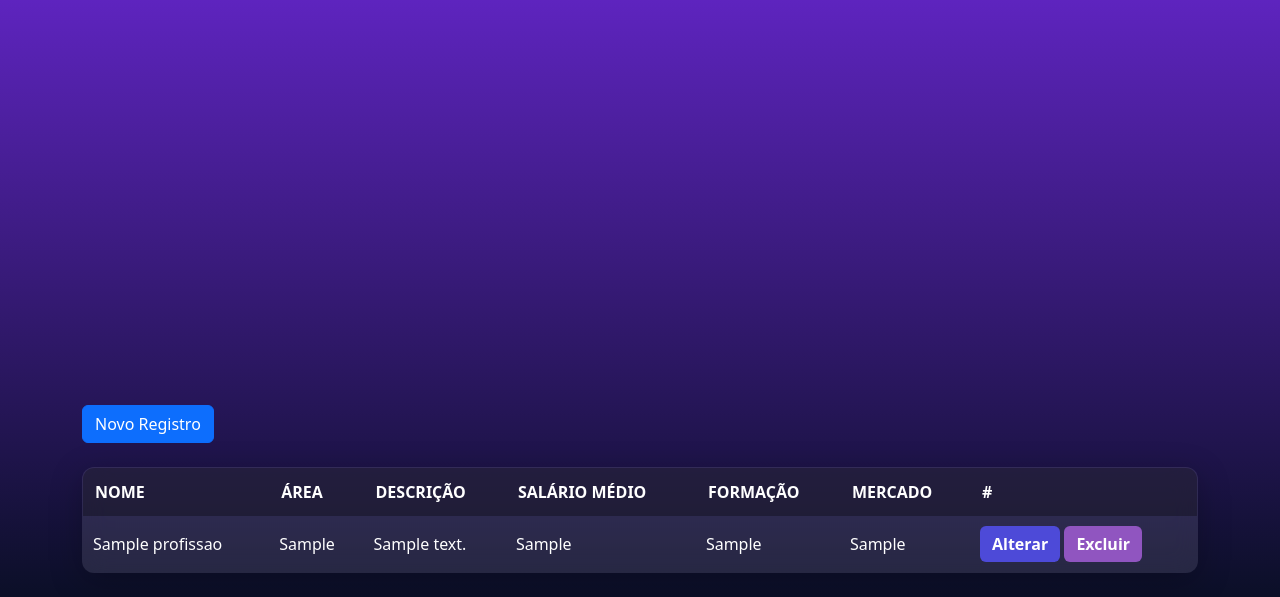
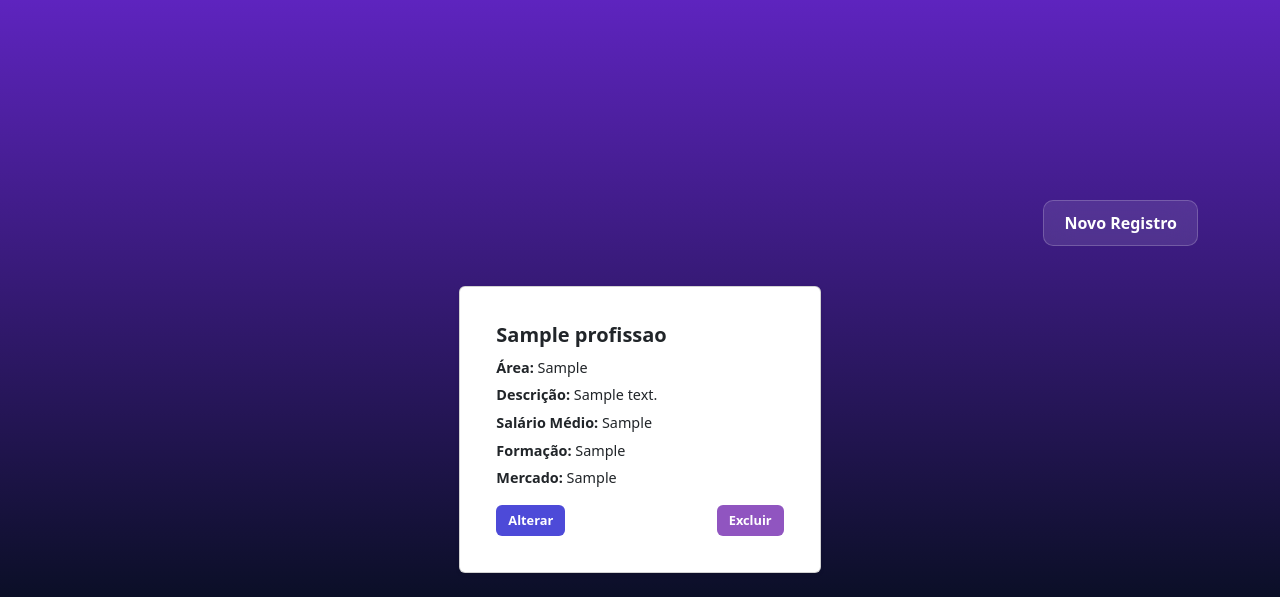
Before and after one commit to Isabelle-12/ProfissiON, a PHP site: page /html/profissao.html in a window 1280 px wide. Shown: the part 203-800 px from the top of the page. Run offline with PHP 8.4, Linux system fonts and the light colour scheme; tables that the repository leaves empty hold one stand-in row (values such as "Sample post").

Commit message:
feat: complete profession cards page with CRUD functionality (read, update, create, delete)

```diff
--- a/codigo_bd.sql
+++ b/codigo_bd.sql
@@ -447,3 +447,8 @@
   FOREIGN KEY (id_favorito) REFERENCES favorito(id_favorito),
   FOREIGN KEY (id_conteudo) REFERENCES conteudo(id_conteudo)
 );
+
+ALTER TABLE profissao MODIFY id_subcategoria_profissao INT NULL;
+ALTER TABLE profissao MODIFY id_requisitos_experiencia INT NULL;
+ALTER TABLE profissao MODIFY id_perspectivas_futuras INT NULL;
+ALTER TABLE profissao MODIFY id_nivel_de_formacao INT NULL;
--- a/css/profissao.css
+++ b/css/profissao.css
@@ -6,101 +6,121 @@
     flex-direction: column;
     justify-content: space-between;
     overflow-x: hidden;
+    font-family: 'Segoe UI', sans-serif;
 }
 
 /* === NAVBAR === */
+.navbar button {
+    display: flex;
+    background-color: transparent;
+    color: white;
+    border: none;
+    padding: 8px 18px;
+    margin: 3px;
+    font-weight: 600;
+    cursor: pointer;
+    transition: all 0.3s ease;
+    gap: 10px;
+}
 
-.card{
+.navbar button:hover {
+    color: #0b0f27;
+    transform: scale(1.05);
+}
+
+.navbar button:focus {
+    outline: none;
+    box-shadow: none;
+}
+
+/* === CARDS GLASSMORPHISM === */
+.card {
     background: rgba(255, 255, 255, 0.1);
     backdrop-filter: blur(15px);
     -webkit-backdrop-filter: blur(15px);
     border: 1px solid rgba(255, 255, 255, 0.2);
     box-shadow: 0 8px 32px rgba(0, 0, 0, 0.25);
     color: #fff;
+    border-radius: 12px;
+    padding: 20px;
+    transition: transform 0.3s ease, box-shadow 0.3s ease;
 }
 
-.navbar button {
-    display: flex;
-    background-color: transparent;
-    /* fundo transparente */
-    color: white;
-    /* cor do texto */
-    border: none;
-    /* sem borda */
-    padding: 8px 18px;
-    margin: 3px;
-    font-weight: 600;
-    cursor: pointer;
-    transition: all 0.3s ease;
-    gap: 10px;
-
+.card:hover {
+    transform: translateY(-5px);
+    box-shadow: 0 12px 40px rgba(0, 0, 0, 0.4);
 }
 
-/* Efeito hover */
-.navbar button:hover {
-    color: #0b0f27;
-    transform: scale(1.05);
-    /* leve aumento */
+/* Botão Novo Registro */
+/* Container do botão */
+#lista-container {
+    display: flex;
+    justify-content: flex-end; /* alinha o botão à direita */
+    margin-bottom: 20px;
 }
 
-/* Remove o estilo padrão do botão */
-.navbar button:focus {
-    outline: none;
-    box-shadow: none;
+/* Botão Novo Registro */
+#novo {
+    background: rgba(255, 255, 255, 0.1);
+    backdrop-filter: blur(15px);
+    -webkit-backdrop-filter: blur(15px);
+    border: 1px solid rgba(255, 255, 255, 0.2);
+    color: #fff;
+    padding: 10px 20px;
+    font-weight: 600;
+    border-radius: 10px;
+    cursor: pointer;
+    transition: transform 0.3s ease, box-shadow 0.3s ease;
 }
-/* === TABELA ESTILO GLASSMORPHISM === */
-.tabela-profissao {
-    width: 100%;
-    border-collapse: collapse;
-    border-radius: 12px;
-    overflow: hidden;
+
+#novo:hover {
+    transform: scale(1.05);
+    box-shadow: 0 8px 20px rgba(0, 0, 0, 0.35);
+}
+
+/* Container de cards */
+#lista .row {
+    display: flex;
+    flex-wrap: wrap;
+    gap: 20px;
     margin-top: 20px;
 
-    /* mesmo estilo do .card */
-    background: rgba(255, 255, 255, 0.1);
-    backdrop-filter: blur(12px);
-    -webkit-backdrop-filter: blur(12px);
-    border: 1px solid rgba(255, 255, 255, 0.25);
-    box-shadow: 0 8px 32px rgba(0, 0, 0, 0.25);
-    color: #fff;
+    /* centralizar os cards horizontalmente */
+    justify-content: center;
 }
 
-.tabela-profissao th {
-    background: rgba(0, 0, 0, 0.3);
-    padding: 12px;
-    text-transform: uppercase;
+/* Card content text */
+.card h5 {
+    font-weight: 700;
+    margin-bottom: 10px;
 }
 
-.tabela-profissao td {
-    padding: 10px;
+.card p {
+    font-size: 0.9rem;
+    margin-bottom: 6px;
 }
 
-.tabela-profissao tbody tr:hover {
-    background: rgba(255, 255, 255, 0.15);
-    cursor: pointer;
-    transition: 0.2s;
+/* Botões dentro do card */
+.card .btn {
+    font-size: 0.8rem;
+    padding: 6px 12px;
+    border-radius: 6px;
+    font-weight: bold;
+    transition: transform 0.3s ease;
 }
 
-/* Botões da tabela */
-.btn-acao {
-    padding: 6px 12px;
-    border-radius: 6px;
+.card .btn-primary {
+    background: #4d4ad8;
+    color: #fff;
     border: none;
-    cursor: pointer;
-    transition: 0.3s;
-    font-weight: bold;
 }
 
-.btn-alterar {
-    background: #4d4ad8;
-    color: #ffffff;
+.card .btn-danger {
+    background: #9055c0;
+    color: #fff;
+    border: none;
 }
 
-.btn-excluir {
-    background: #9055c0;
-    color: #fff;
-}
-
-.btn-acao:hover {
+.card .btn:hover {
     transform: scale(1.05);
 }
--- a/html/profissao.html
+++ b/html/profissao.html
@@ -33,9 +33,12 @@
     </nav>
 
     <div class="container my-4">
-        <button id="novo" class="btn btn-primary">Novo Registro</button>
+        <div id="lista-container">
+            <button id="novo" class="btn btn-primary">Novo Registro</button>
+        </div>
         <div id="lista" class="mt-4"></div>
     </div>
+
 
     <script src="../js/valida_sessao.js"></script>
     <script src="../js/profissao_lista.js"></script>
--- a/html/profissao_novo.html
+++ b/html/profissao_novo.html
@@ -4,7 +4,6 @@
     <meta charset="UTF-8">
     <meta name="viewport" content="width=device-width, initial-scale=1.0">
     <title>Cadastro de Profissões</title>
-
     <link rel="stylesheet" href="../css/profissao.css">
     <link href="https://cdn.jsdelivr.net/npm/bootstrap@5.3.3/dist/css/bootstrap.min.css" rel="stylesheet">
 </head>
--- a/js/profissao_lista.js
+++ b/js/profissao_lista.js
@@ -23,45 +23,34 @@
     const resposta = await retorno.json();
 
     if(resposta.status == "ok"){
-        preencherTabela(resposta.data);
+        preencherCards(resposta.data);
     }
 }
 
-function preencherTabela(tabela){
-    var html = `
-        <table class="tabela-profissao">
-            <thead>
-                <tr>
-                    <th> Nome </th>
-                    <th> Área </th>
-                    <th> Descrição </th>
-                    <th> Salário Médio </th>
-                    <th> Formação </th>
-                    <th> Mercado </th>
-                    <th> # </th>
-                </tr>
-            </thead>
-            <tbody>`;
+function preencherCards(lista){
+    let html = '<div class="row g-3">';
 
-    for(var i = 0; i < tabela.length; i++){
+    lista.forEach(item => {
         html += `
-            <tr>
-                <td>${tabela[i].nome_profissao}</td>
-                <td>${tabela[i].area}</td>
-                <td>${tabela[i].descricao}</td>
-                <td>${tabela[i].salario_medio}</td>
-                <td>${tabela[i].nivel_formacao}</td>
-                <td>${tabela[i].mercado_trabalho}</td>
-                <td>
-                    <button class="btn-acao btn-alterar" onclick="window.location.href='profissao_alterar.html?id=${tabela[i].id_profissao}'">Alterar</button>
-                    <button class="btn-acao btn-excluir" onclick="excluir(${tabela[i].id_profissao})">Excluir</button>
-                </td>
-            </tr>`;
-    }
+            <div class="col-md-4">
+                <div class="card shadow-sm h-100">
+                    <div class="card-body">
+                        <h5 class="card-title">${item.nome_profissao}</h5>
+                        <p class="card-text"><strong>Área:</strong> ${item.area}</p>
+                        <p class="card-text"><strong>Descrição:</strong> ${item.descricao}</p>
+                        <p class="card-text"><strong>Salário Médio:</strong> ${item.salario_medio}</p>
+                        <p class="card-text"><strong>Formação:</strong> ${item.nivel_formacao}</p>
+                        <p class="card-text"><strong>Mercado:</strong> ${item.mercado_trabalho}</p>
+                        <div class="d-flex justify-content-between mt-3">
+                            <button class="btn btn-primary btn-sm" onclick="window.location.href='profissao_alterar.html?id_profissao=${item.id_profissao}'">Alterar</button>
+                            <button class="btn btn-danger btn-sm" onclick="excluir(${item.id_profissao})">Excluir</button>
+                        </div>
+                    </div>
+                </div>
+            </div>
+        `;
+    });
 
-    html += `
-            </tbody>
-        </table>`;
-
+    html += '</div>';
     document.getElementById("lista").innerHTML = html;
 }
--- a/php/profissao_get.php
+++ b/php/profissao_get.php
@@ -7,7 +7,7 @@
     ];
 
     if(isset($_GET['id_profissao'])){
-        $stm = $conexao-> prepare("SELECT * FROM profissao where id_profissao = ?");
+        $stmt = $conexao-> prepare("SELECT * FROM profissao where id_profissao = ?");
         $stmt->bind_param("i",$_GET['id_profissao']);
     }else{
         $stmt = $conexao-> prepare("SELECT * FROM profissao");
--- a/php/valida_sessao.php
+++ b/php/valida_sessao.php
@@ -3,7 +3,7 @@
 
     if (isset($_SESSION['email'])) {
         $retorno = [
-            'status'        => 'Ok',
+            'status'        => 'ok',
             'mensagem'      => '',
             'data'          => []
         ];
```
Also changed, not shown: html/cadastro.html (+3 -8 lines), html/profissao_alterar.html (+43 -34 lines), js/profissao_update.js (added, +72 -0 lines), js/profission_create.js (+3 -9 lines), php/profissao_update.php (added, +52 -0 lines), php/profissao_alterar.php (deleted).
